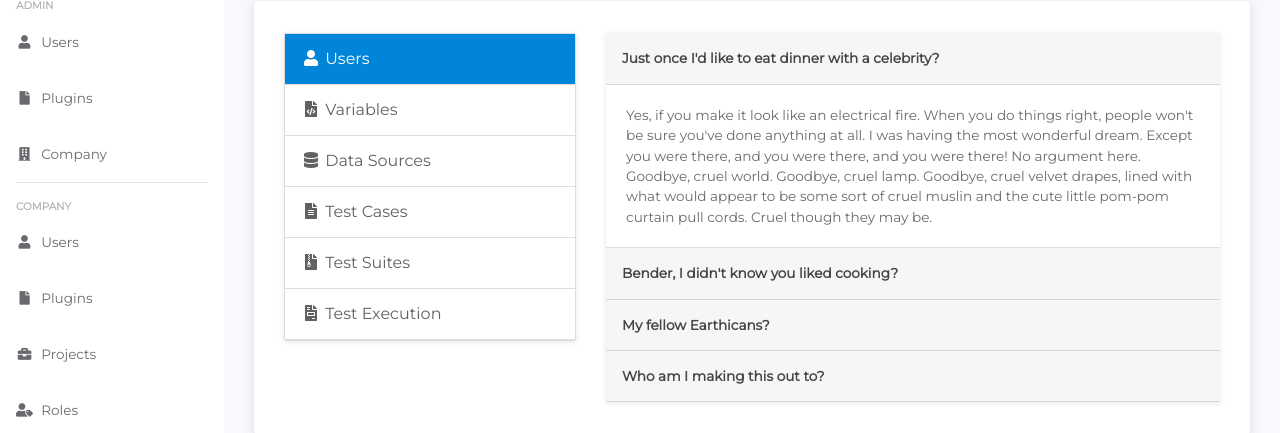
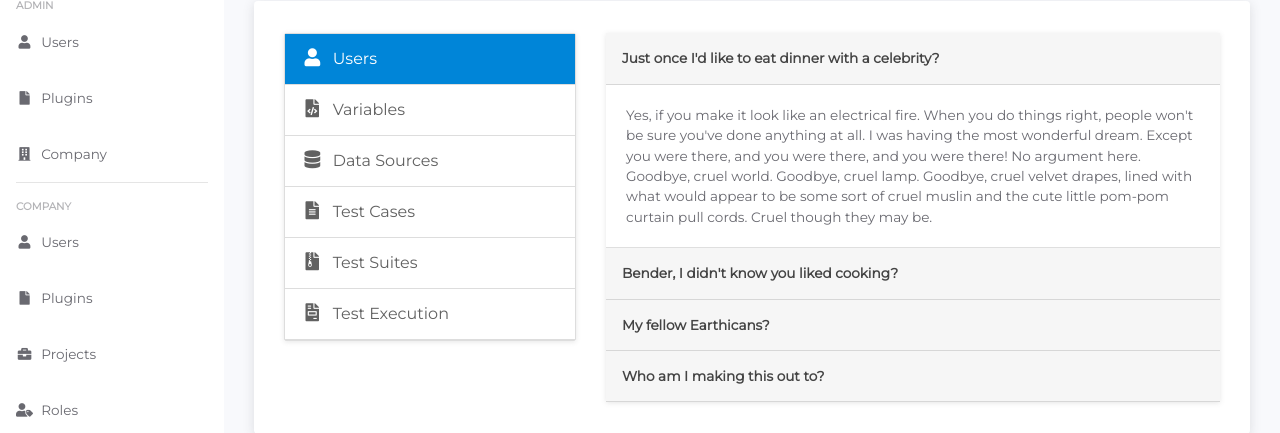
Before and after one commit to ablessy03/TestFramework, a PHP site: page /faq.html in a window 1280 px wide. Shown: the part 129-562 px from the top of the page. Run offline with PHP 8.4, Linux system fonts and the light colour scheme; some libraries are stand-ins or nearby versions.

Commit message:
Update style.css

```diff
--- a/css/style.css
+++ b/css/style.css
@@ -702,7 +702,7 @@ input::-webkit-calendar-picker-indicator {
             border-bottom: 0;
 }
 
-.faq-nav i.mdi {
+.faq-nav i{
             margin-right: 5px;
             font-size: 18px;
             position: relative;
```
